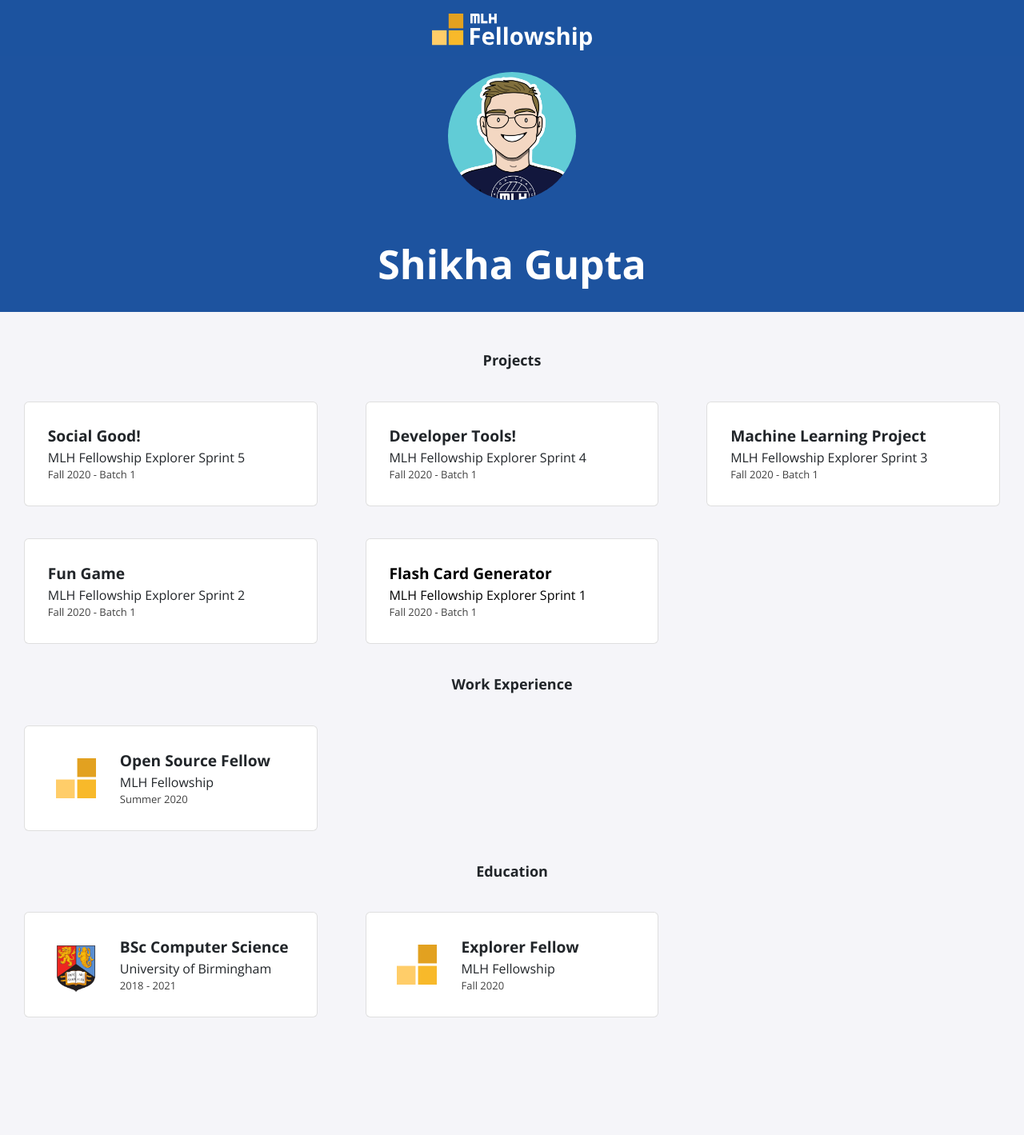
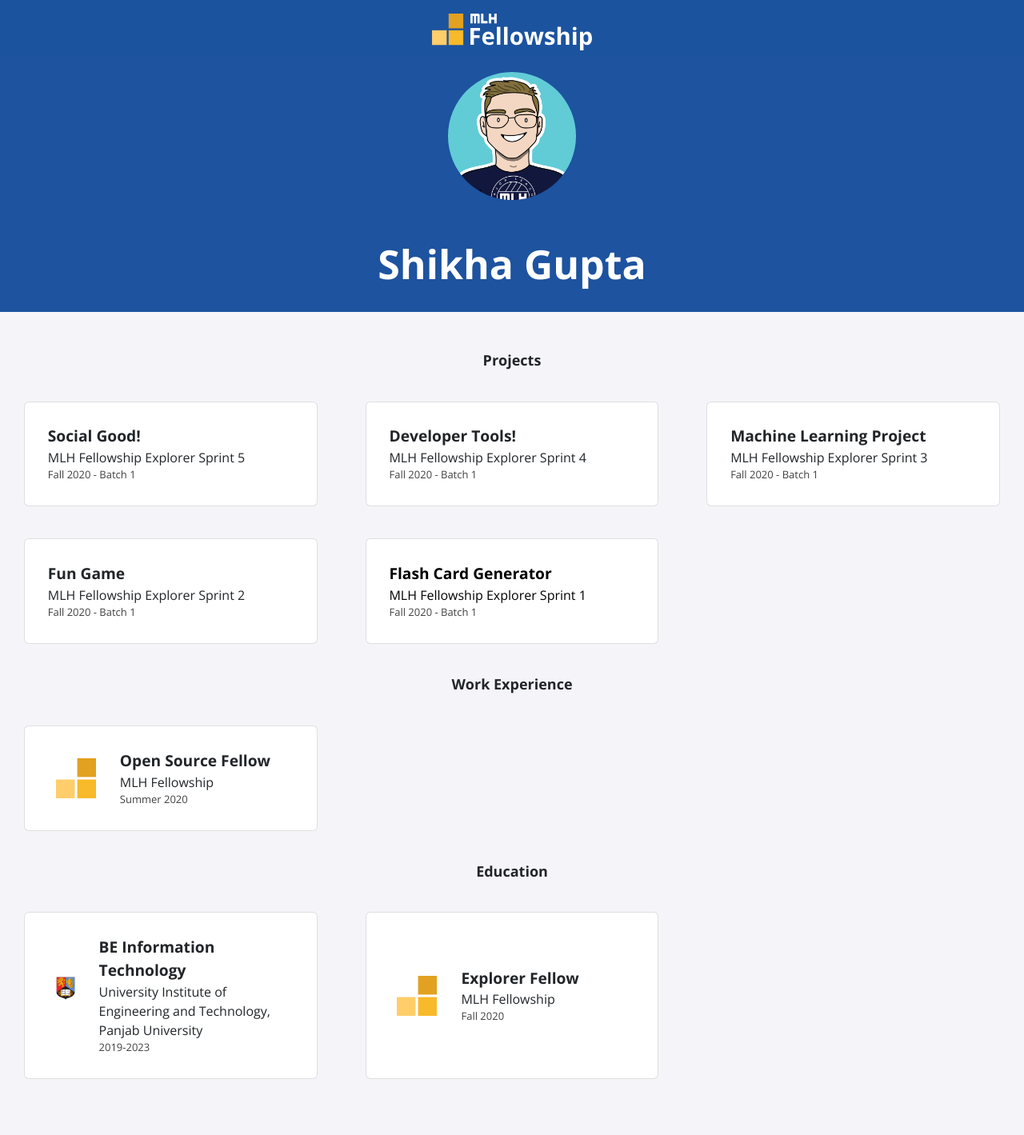
Before and after one commit to Shikha291/Shikha291.github.io, a Jekyll site: the page built from index.html, in a window 1280 px wide. Shown: the whole page at 80% size. Built offline with Jekyll 4.4.1, drawn with Linux system fonts in a browser that asks for light colours; nearby versions of some CDN libraries; before the commit the page ends 1342 px from its top, so only the background shows below that.

Commit message:
Update education.yml

```diff
--- a/_data/education.yml
+++ b/_data/education.yml
@@ -1,6 +1,6 @@
-- course: BSc Computer Science
-  institute: University of Birmingham
-  dates: 2018 - 2021
+- course: BE Information Technology
+  institute: University Institute of Engineering and Technology, Panjab University
+  dates: 2019-2023
   logo: uob.png
 
 - course: Explorer Fellow
```
